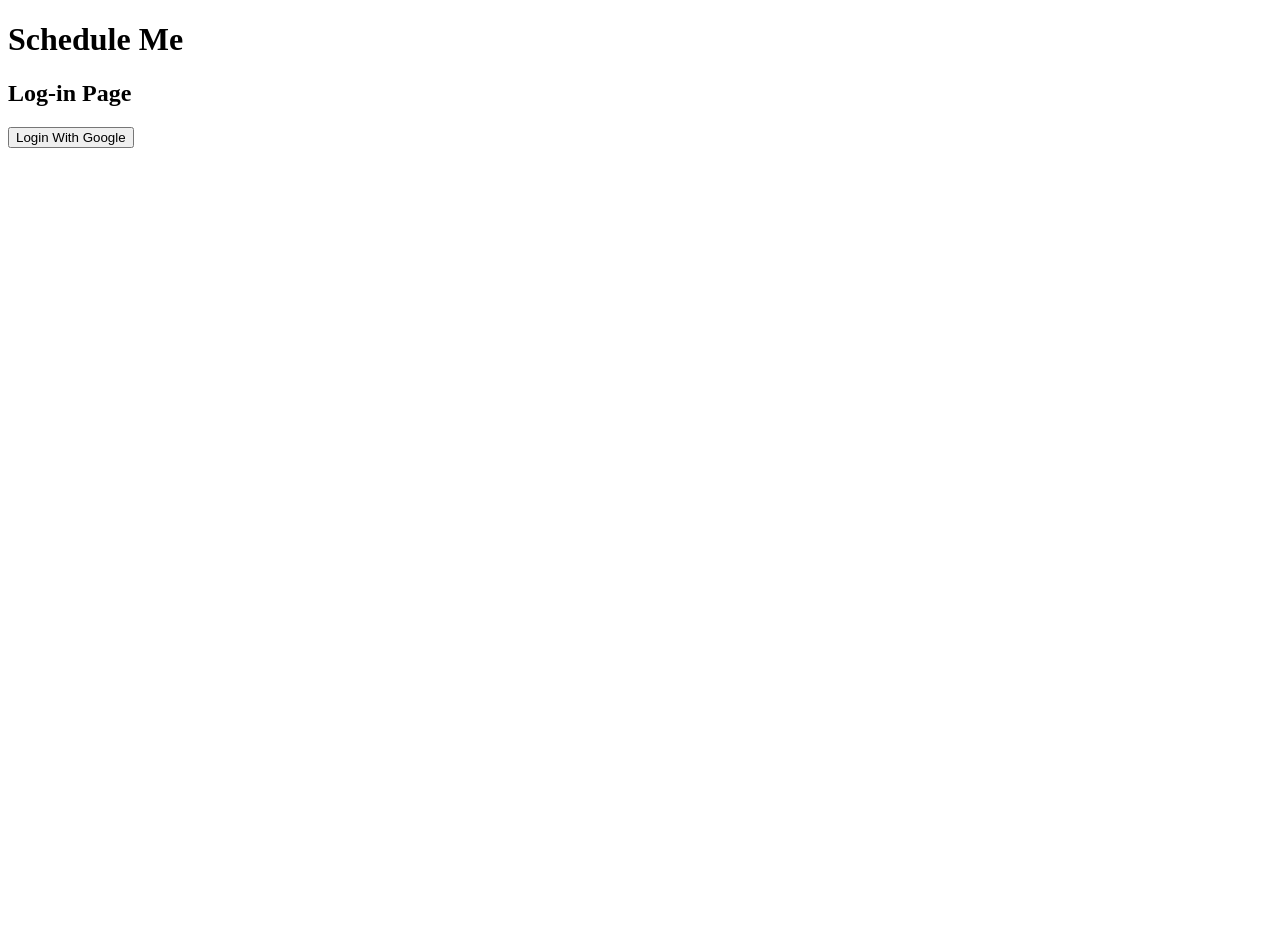
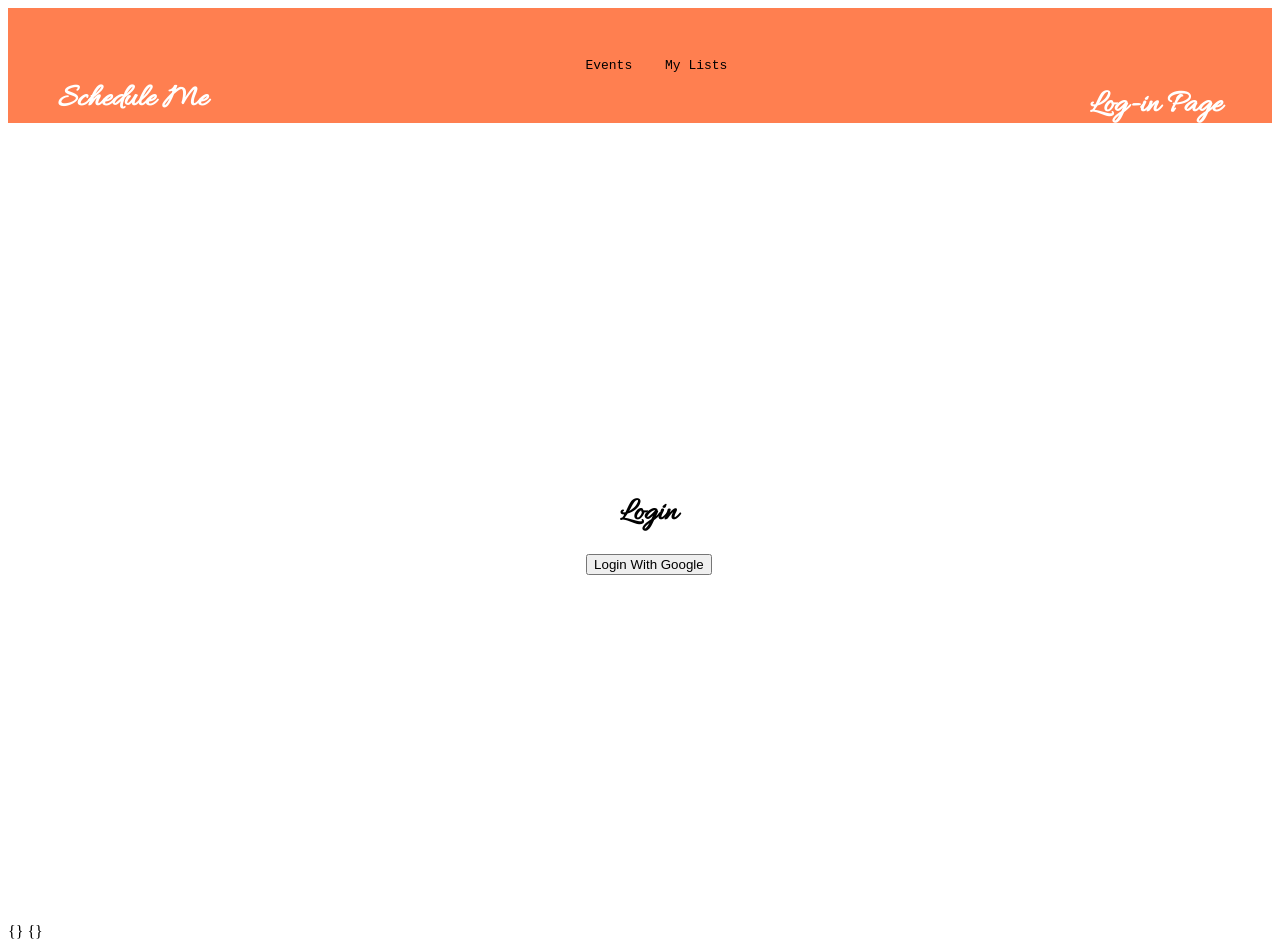
Before and after one commit to captainkcodes/CSC424Project, a plain HTML site: page Capstone/public/index.html in a window 1280 px wide. Before the commit the page ends 800 px from the top, so only its background shows below. Drawn offline with Linux system fonts and the light colour scheme; some packages are replaced by stand-ins of ours.

Commit message:
updated index content/headers & added css
Added the firebase integration code (hopefully in right spot) and added some beauty with css!

```diff
--- a/Capstone/public/index.html
+++ b/Capstone/public/index.html
@@ -4,6 +4,7 @@
     <meta charset="utf-8">
     <meta name="viewport" content="width=device-width, initial-scale=1">
     <title>Welcome to Schedule Me</title>
+    <link rel="stylesheet" type="text/css" href="styles.css">
 
     <!-- update the version number as needed -->
     <script defer src="/__/firebase/7.9.3/firebase-app.js"></script>
@@ -14,28 +15,43 @@
     <script defer src="/__/firebase/7.9.3/firebase-storage.js"></script>
     <!-- initialize the SDK after all desired features are loaded -->
     <script defer src="/__/firebase/init.js"></script>
+  </head>
 
+  <body>
 
+	<div class="container">
 
-  </head>
+		<div class="header">
 			  <h1> Schedule Me </h1>
 				<h2> Log-in Page </h2>
-  <body>
+			<div class="navbar">
+				<a href="events.html">Events</a>
+				<a href="mylists.html">My Lists</a>
+			</div>
 
+		</div>
 
+		<div class="maincontent">
+			<h1> Login </h1>
      	<!-- google login button -->
     	<button onclick="googleLogin()">
       Login With Google
     	</button>
+		</div>
 
-
-
+	</div>
    <!--the back end connector-->
     <script src="app.js">
 
+    {<!-- The core Firebase JS SDK is always required and must be listed first -->}
+        <script src="/__/firebase/7.9.3/firebase-app.js"></script>
 
+        {<!-- TODO: Add SDKs for Firebase products that you want to use
+     https://firebase.google.com/docs/web/setup#available-libraries} -->}
+        <script src="/__/firebase/7.9.3/firebase-analytics.js"></script>
 
-
+      {<!-- Initialize Firebase -->}
+      <script src="/__/firebase/init.js"></script>
     </script>
   </body>
 </html>
--- /dev/null
+++ b/Capstone/public/styles.css
@@ -0,0 +1,73 @@
+@import url('https://fonts.googleapis.com/css?family=Allura&display=swap');
+
+.container
+{
+	/*display: flex;*/
+  font-family: monospace;
+}
+
+.header
+{
+  flex-direction: row;
+  background-color: coral;
+  color: white;
+  text-align: center;
+  padding: 50px;
+}
+
+.header h1
+{
+  font-family: 'Allura';
+  font-size: 32px;
+  order: 1;
+  float: left;
+}
+
+.header h2
+{
+font-family: 'Allura';
+	font-size: 32px;
+	float: right;
+	order: 3;
+}
+
+.navbar
+{
+  flex-direction: row;
+  order: 2;
+  text-align: center;
+}
+
+.navbar a
+{
+  /*display: inline-block;*/
+  text-decoration: none;
+  color: black;
+  padding: 5px;
+  padding-left: 20px;
+  justify-content: center;
+  align-items: center;
+}
+
+.navbar a:hover
+{
+  color: coral;
+}
+.maincontent
+{
+font-family: 'Allura';
+  display: flex;
+  flex-direction: column;
+  flex-grow: 2;
+  justify-content: center;
+  align-items: center;
+  text-align: center;
+  min-height: 100vh;
+  order: 1;
+}
+
+.footer
+{
+  padding-top: 20px;
+  text-align: center;
+}
```
Lines whose indentation alone changed are shown as unchanged.
